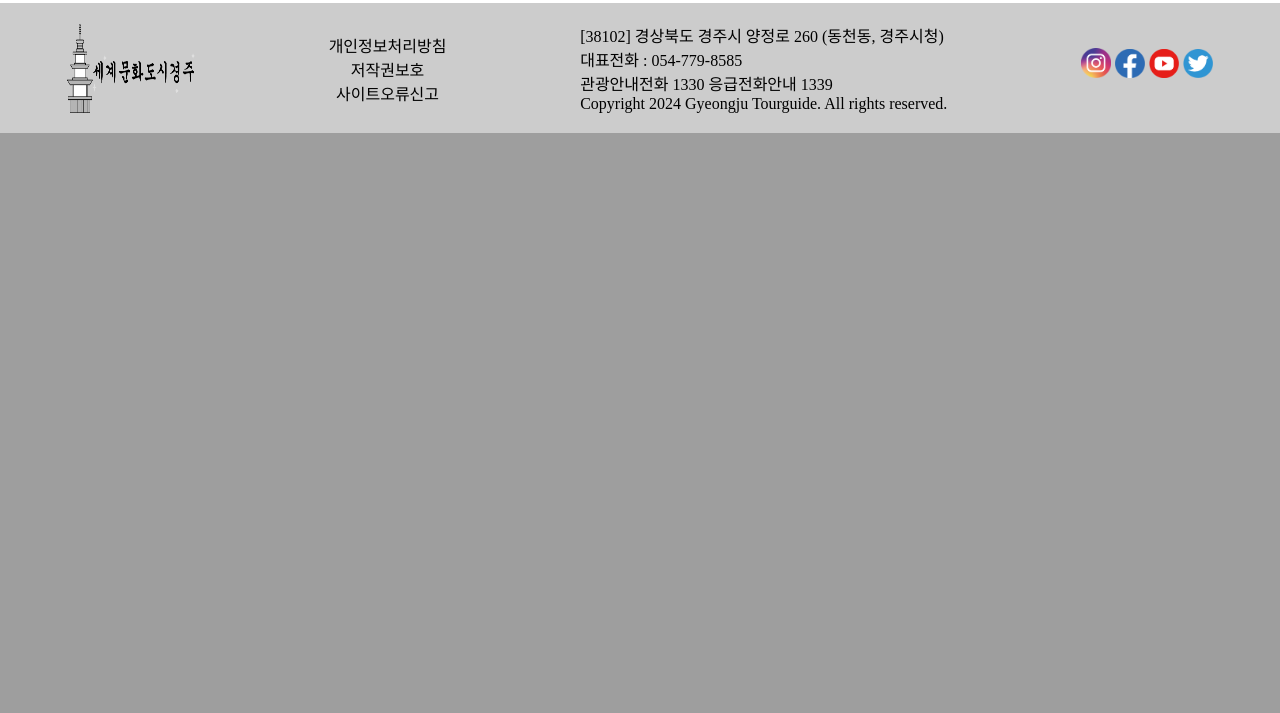
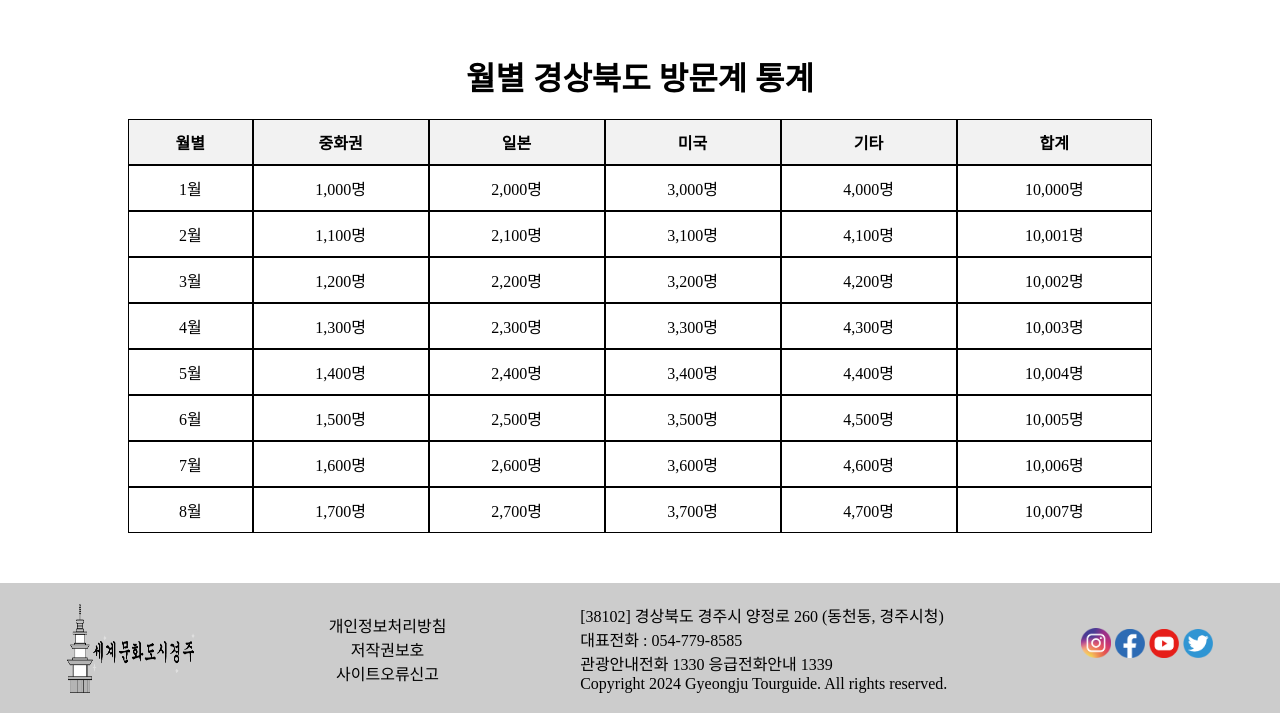
Before and after one commit to ParkMini/2024-Nationwide-Skills-Competition, a PHP site: page / in a window 1280 px wide. Shown: the part 3512-4225 px from the top of the page. Before the commit the page ends 3645 px from the top, so only its background shows below. Run offline with PHP 8.4, Linux system fonts and the light colour scheme.

Commit message:
경주축제통계 완성

```diff
--- a/index.html
+++ b/index.html
@@ -231,7 +231,84 @@
       <img src="./A-Module-제공파일/제공파일/문화행사/2024 경주문화제야행.jpg" alt="">
       <label for="c0">닫기</label>
     </div>
+  </div>
 
+  <div id="statistics">
+    <h1>월별 경상북도 방문계 통계</h1>
+    <table>
+      <tr>
+        <th>월별</th>
+        <th>중화권</th>
+        <th>일본</th>
+        <th>미국</th>
+        <th>기타</th>
+        <th>합계</th>
+      </tr>
+      <tr>
+        <td>1월</td>
+        <td>1,000명</td>
+        <td>2,000명</td>
+        <td>3,000명</td>
+        <td>4,000명</td>
+        <td>10,000명</td>
+      </tr>
+      <tr>
+        <td>2월</td>
+        <td>1,100명</td>
+        <td>2,100명</td>
+        <td>3,100명</td>
+        <td>4,100명</td>
+        <td>10,001명</td>
+      </tr>
+      <tr>
+        <td>3월</td>
+        <td>1,200명</td>
+        <td>2,200명</td>
+        <td>3,200명</td>
+        <td>4,200명</td>
+        <td>10,002명</td>
+      </tr>
+      <tr>
+        <td>4월</td>
+        <td>1,300명</td>
+        <td>2,300명</td>
+        <td>3,300명</td>
+        <td>4,300명</td>
+        <td>10,003명</td>
+      </tr>
+      <tr>
+        <td>5월</td>
+        <td>1,400명</td>
+        <td>2,400명</td>
+        <td>3,400명</td>
+        <td>4,400명</td>
+        <td>10,004명</td>
+      </tr>
+      <tr>
+        <td>6월</td>
+        <td>1,500명</td>
+        <td>2,500명</td>
+        <td>3,500명</td>
+        <td>4,500명</td>
+        <td>10,005명</td>
+      </tr>
+      <tr>
+        <td>7월</td>
+        <td>1,600명</td>
+        <td>2,600명</td>
+        <td>3,600명</td>
+        <td>4,600명</td>
+        <td>10,006명</td>
+      </tr>
+      <tr>
+        <td>8월</td>
+        <td>1,700명</td>
+        <td>2,700명</td>
+        <td>3,700명</td>
+        <td>4,700명</td>
+        <td>10,007명</td>
+      </tr>
+    </table>
   </div>
 
   <footer>
--- a/style.css
+++ b/style.css
@@ -1,12 +1,3 @@
-@keyframes fadein {
-  from {
-    opacity: 0;
-  }
-  to {
-    opacity: 1;
-  }
-}
-
 * {
   margin: 0;
   padding: 0;
@@ -424,3 +415,59 @@ body::after {
 #c8:checked ~ #cim8 {
   display: flex;
 }
+
+#statistics {
+  text-align: center;
+  margin: 50px auto;
+  width: 80%;
+}
+
+#statistics h1 {
+  margin-bottom: 20px;
+}
+
+#statistics table {
+  width: 100%;
+  border-collapse: separate;
+  border-spacing: 0;
+  overflow: hidden;
+}
+
+#statistics table th,
+#statistics table td {
+  border: 1px solid black;
+  text-align: center;
+  padding: 10px;
+  position: relative;
+  background-clip: padding-box;
+  z-index: 1;
+}
+
+#statistics table th {
+  background-color: #f2f2f2;
+  font-weight: bold;
+}
+
+#statistics table tr:hover td {
+  background-color: rgba(255, 165, 0, 0.3);
+}
+
+#statistics table th:hover::before,
+#statistics table th:hover::after,
+#statistics table td:hover::before,
+#statistics table td:hover::after {
+  content: "";
+  position: absolute;
+  background-color: rgba(255, 165, 0, 0.3);
+  top: -9999px;
+  bottom: -9999px;
+  left: 0;
+  right: 0;
+  z-index: -1;
+  pointer-events: none;
+}
+
+#statistics table td:hover {
+  background-color: rgba(255, 165, 0, 0.5) !important;
+  position: relative;
+}
```
